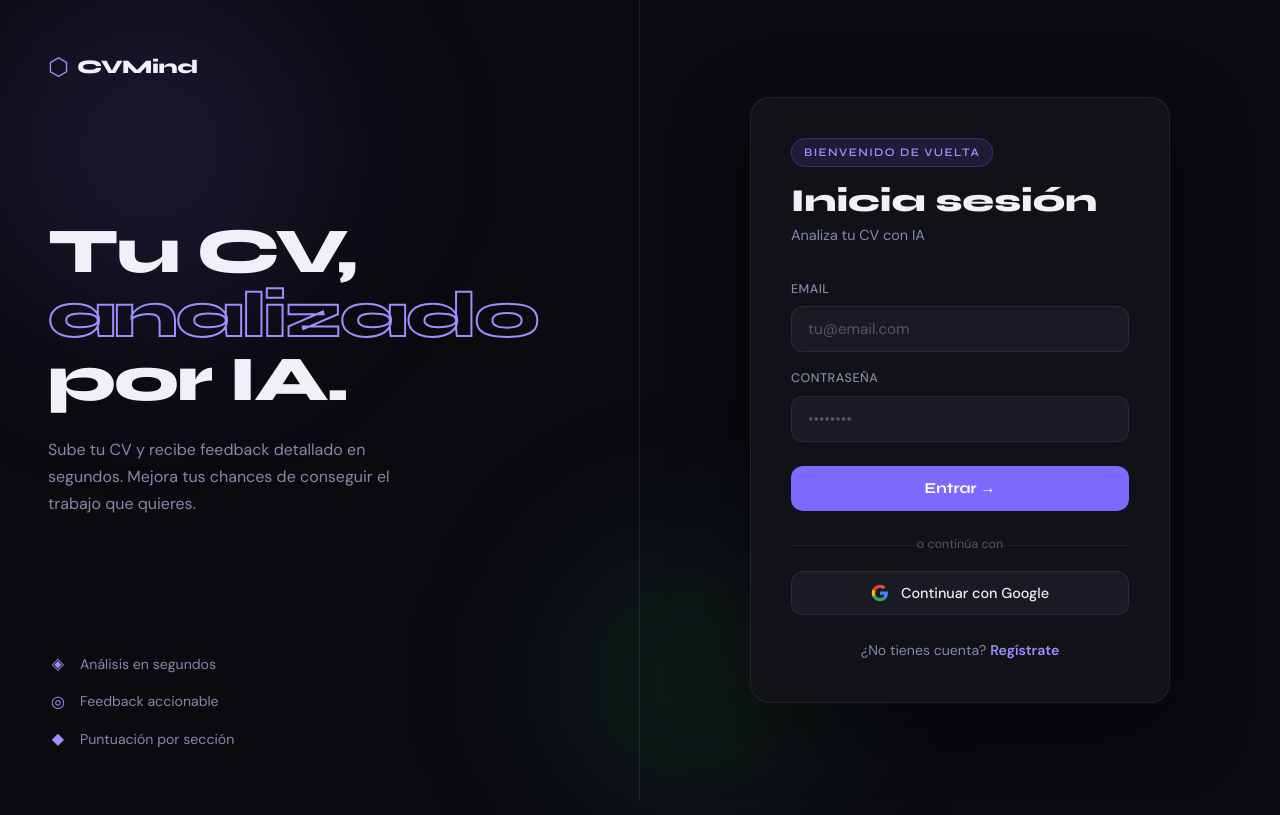
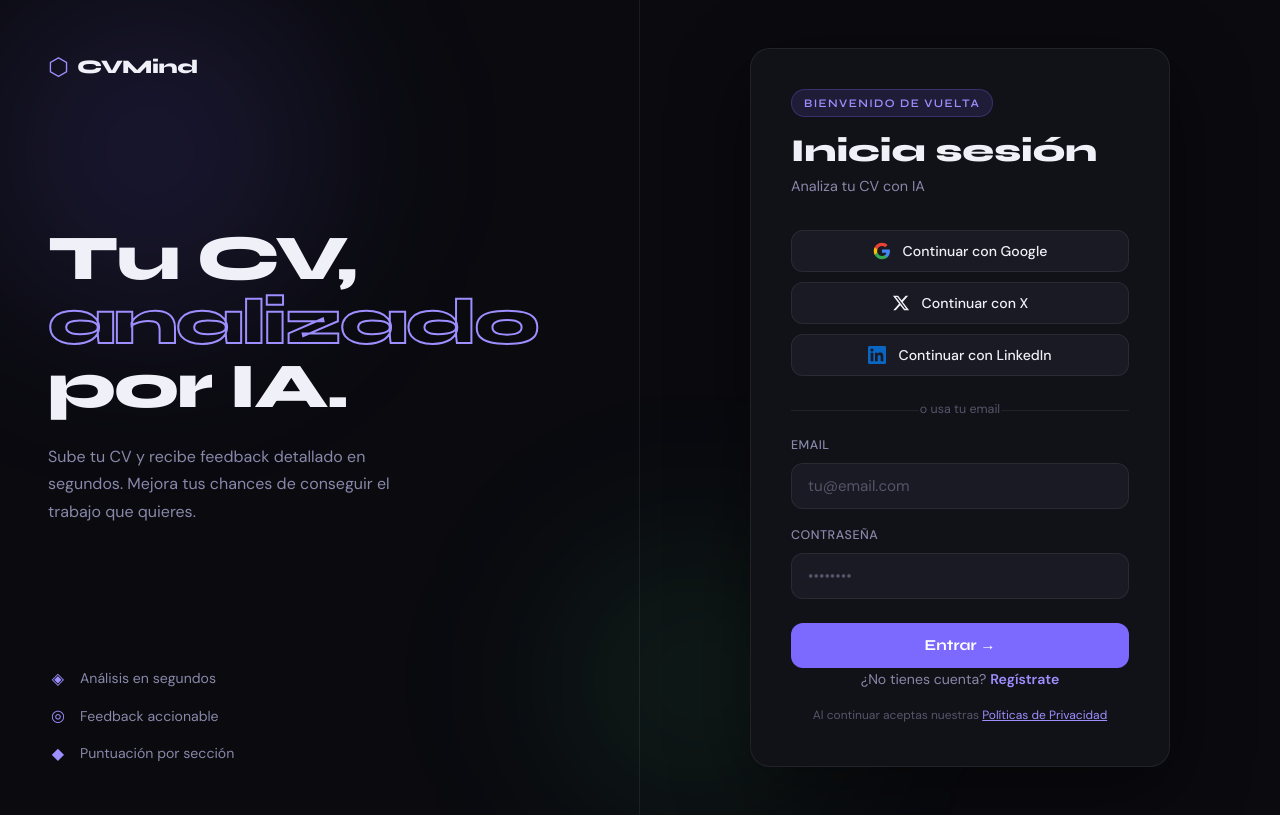
Before and after one commit to Basara2024/Cv-analyzer, a Next.js app in the folder frontend/: page /auth in a window 1280 px wide. Built offline with nearby package versions, Linux system fonts and the light colour scheme.

Commit message:
Proveedores externos

```diff
--- a/frontend/app/auth/auth.module.css
+++ b/frontend/app/auth/auth.module.css
@@ -234,3 +234,45 @@
   .left { display: none; }
   .right { padding: 2rem 1rem; align-items: flex-start; padding-top: 4rem; }
 }
+
+.socialButtons {
+  display: flex;
+  flex-direction: column;
+  gap: 0.6rem;
+  margin-bottom: 1rem;
+}
+
+.btnSocial {
+  width: 100%;
+  background: var(--bg-elevated);
+  border: 1px solid var(--border);
+  color: var(--text-primary);
+  font-size: 0.88rem;
+  font-weight: 500;
+  padding: 0.7rem 1rem;
+  border-radius: var(--radius);
+  cursor: pointer;
+  display: flex;
+  align-items: center;
+  justify-content: center;
+  gap: 0.75rem;
+  transition: all var(--transition);
+}
+
+.btnSocial:hover {
+  border-color: var(--border-hover);
+  background: var(--bg-card);
+  transform: translateY(-1px);
+}
+
+.privacy {
+  text-align: center;
+  font-size: 0.75rem;
+  color: var(--text-muted);
+  margin-top: 1rem;
+}
+
+.privacy a {
+  color: var(--accent-bright);
+  text-decoration: underline;
+}
--- a/frontend/app/auth/page.tsx
+++ b/frontend/app/auth/page.tsx
@@ -43,6 +43,39 @@ export default function AuthPage() {
       setLoading(false);
     }
   };
+
+  const socialProviders = [
+    {
+      id: "google",
+      label: "Continuar con Google",
+      icon: (
+        <svg width="18" height="18" viewBox="0 0 24 24">
+          <path fill="#4285F4" d="M22.56 12.25c0-.78-.07-1.53-.2-2.25H12v4.26h5.92c-.26 1.37-1.04 2.53-2.21 3.31v2.77h3.57c2.08-1.92 3.28-4.74 3.28-8.09z"/>
+          <path fill="#34A853" d="M12 23c2.97 0 5.46-.98 7.28-2.66l-3.57-2.77c-.98.66-2.23 1.06-3.71 1.06-2.86 0-5.29-1.93-6.16-4.53H2.18v2.84C3.99 20.53 7.7 23 12 23z"/>
+          <path fill="#FBBC05" d="M5.84 14.09c-.22-.66-.35-1.36-.35-2.09s.13-1.43.35-2.09V7.07H2.18C1.43 8.55 1 10.22 1 12s.43 3.45 1.18 4.93l2.85-2.22.81-.62z"/>
+          <path fill="#EA4335" d="M12 5.38c1.62 0 3.06.56 4.21 1.64l3.15-3.15C17.45 2.09 14.97 1 12 1 7.7 1 3.99 3.47 2.18 7.07l3.66 2.84c.87-2.6 3.3-4.53 6.16-4.53z"/>
+        </svg>
+      ),
+    },
+    {
+      id: "twitter",
+      label: "Continuar con X",
+      icon: (
+        <svg width="18" height="18" viewBox="0 0 24 24" fill="currentColor">
+          <path d="M18.244 2.25h3.308l-7.227 8.26 8.502 11.24H16.17l-5.214-6.817L4.99 21.75H1.68l7.73-8.835L1.254 2.25H8.08l4.713 6.231zm-1.161 17.52h1.833L7.084 4.126H5.117z"/>
+        </svg>
+      ),
+    },
+    {
+      id: "linkedin",
+      label: "Continuar con LinkedIn",
+      icon: (
+        <svg width="18" height="18" viewBox="0 0 24 24" fill="#0A66C2">
+          <path d="M20.447 20.452h-3.554v-5.569c0-1.328-.027-3.037-1.852-3.037-1.853 0-2.136 1.445-2.136 2.939v5.667H9.351V9h3.414v1.561h.046c.477-.9 1.637-1.85 3.37-1.85 3.601 0 4.267 2.37 4.267 5.455v6.286zM5.337 7.433a2.062 2.062 0 0 1-2.063-2.065 2.064 2.064 0 1 1 2.063 2.065zm1.782 13.019H3.555V9h3.564v11.452zM22.225 0H1.771C.792 0 0 .774 0 1.729v20.542C0 23.227.792 24 1.771 24h20.451C23.2 24 24 23.227 24 22.271V1.729C24 .774 23.2 0 22.222 0h.003z"/>
+        </svg>
+      ),
+    },
+  ];
 
   return (
     <div className={styles.page}>
@@ -94,6 +127,24 @@ export default function AuthPage() {
             </p>
           </div>
 
+          {/* Social buttons */}
+          <div className={styles.socialButtons}>
+            {socialProviders.map((provider) => (
+              <button
+                key={provider.id}
+                className={styles.btnSocial}
+                onClick={() => signIn(provider.id, { callbackUrl: "/dashboard" })}
+              >
+                {provider.icon}
+                {provider.label}
+              </button>
+            ))}
+          </div>
+
+          <div className={styles.divider}>
+            <span>o usa tu email</span>
+          </div>
+
           <form onSubmit={handleSubmit} className={styles.fields}>
             {mode === "register" && (
               <div className={styles.field}>
@@ -138,25 +189,6 @@ export default function AuthPage() {
             </button>
           </form>
 
-          {/* Divider */}
-          <div className={styles.divider}>
-            <span>o continúa con</span>
-          </div>
-
-          {/* Social login */}
-          <button
-            className={styles.btnGoogle}
-            onClick={() => signIn("google", { callbackUrl: "/dashboard" })}
-          >
-            <svg width="18" height="18" viewBox="0 0 24 24">
-              <path fill="#4285F4" d="M22.56 12.25c0-.78-.07-1.53-.2-2.25H12v4.26h5.92c-.26 1.37-1.04 2.53-2.21 3.31v2.77h3.57c2.08-1.92 3.28-4.74 3.28-8.09z"/>
-              <path fill="#34A853" d="M12 23c2.97 0 5.46-.98 7.28-2.66l-3.57-2.77c-.98.66-2.23 1.06-3.71 1.06-2.86 0-5.29-1.93-6.16-4.53H2.18v2.84C3.99 20.53 7.7 23 12 23z"/>
-              <path fill="#FBBC05" d="M5.84 14.09c-.22-.66-.35-1.36-.35-2.09s.13-1.43.35-2.09V7.07H2.18C1.43 8.55 1 10.22 1 12s.43 3.45 1.18 4.93l2.85-2.22.81-.62z"/>
-              <path fill="#EA4335" d="M12 5.38c1.62 0 3.06.56 4.21 1.64l3.15-3.15C17.45 2.09 14.97 1 12 1 7.7 1 3.99 3.47 2.18 7.07l3.66 2.84c.87-2.6 3.3-4.53 6.16-4.53z"/>
-            </svg>
-            Continuar con Google
-          </button>
-
           <p className={styles.switch}>
             {mode === "login" ? "¿No tienes cuenta?" : "¿Ya tienes cuenta?"}{" "}
             <button
@@ -166,6 +198,11 @@ export default function AuthPage() {
               {mode === "login" ? "Regístrate" : "Inicia sesión"}
             </button>
           </p>
+
+          <p className={styles.privacy}>
+            Al continuar aceptas nuestras{" "}
+            <a href="/privacy" target="_blank">Políticas de Privacidad</a>
+          </p>
         </div>
       </div>
     </div>
```
Also changed, not shown: frontend/app/api/auth/[...nextauth]/route.ts (+15 -1 lines).
